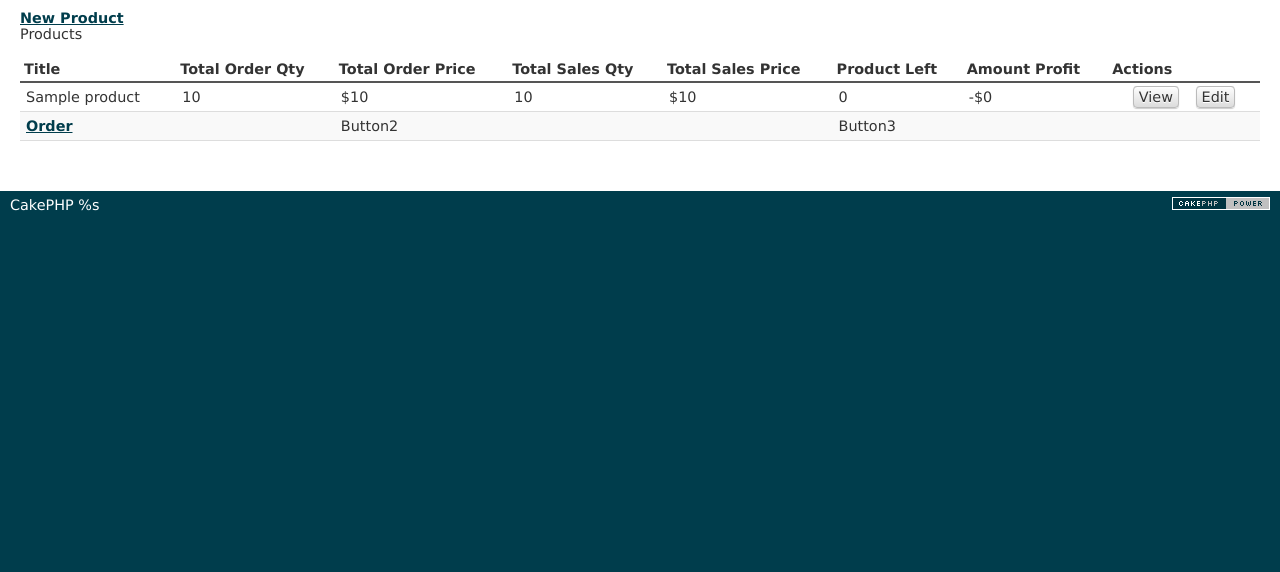
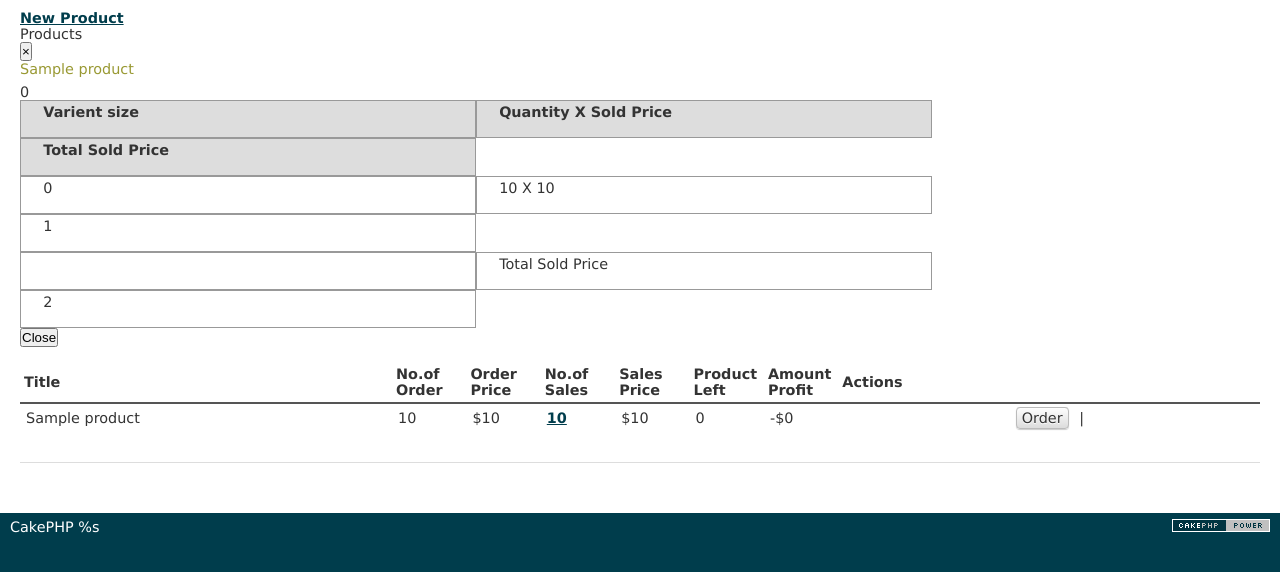
Before and after one commit to wekey123/management, a CakePHP app: the page made by app/View/Products/index.ctp in a window 1280 px wide. Shown: the part 47-619 px from the top of the page. Run offline with PHP 8.4 and a stand-in for CakePHP, Linux system fonts and the light colour scheme; the template is opened without the code that fills it: most values are stand-ins (such as "Sample title", 1, 10 or a date in 2020); data that the repository does not hold is empty; some libraries are stand-ins or nearby versions.

Commit message:
Product index page popup and inventories

```diff
--- a/app/View/Products/index.ctp
+++ b/app/View/Products/index.ctp
@@ -3,6 +3,26 @@
     border-bottom: 0px solid black;
     border-collapse: collapse;
 }
+.Titleactions {
+	float:left;
+	height:20px;
+	margin-top:10px;
+	width:160px;
+	padding-left:0px;
+}
+.Titleactions li{
+	display:none;
+}
+.Titleactions li a.confirdel{
+	color:#E80000;
+}
+.gtable tr:hover ul.Titleactions li{
+	display:inline;
+}
+.Titleactions li{
+	position:relative;
+}
+.rTable {  	display: block;   	width: 100%; } .rTableHeading, .rTableBody, .rTableFoot, .rTableRow{   	clear: both; } .rTableHead, .rTableFoot{   	background-color: #DDD;   	font-weight: bold; } .rTableCell, .rTableHead {   	border: 1px solid #999999;   	float: left;   	height: 30px;   	overflow: hidden;   	padding: 3px 1.8%;   	width: 33%; } .rTable:after {   	visibility: hidden;   	display: block;   	font-size: 0;   	content: " ";   	clear: both;   	height: 0; }
 </style>
 <div id="page-wrapper">
 
@@ -24,40 +44,93 @@
         </div>
    	    <div class="panel-body">
      	   <div class="dataTable_wrapper">
-            <table cellpadding="0" cellspacing="0" class="table table-striped table-bordered table-hover" id="dataTables-example" style="margin-top:15px;">
+            <table cellpadding="0" cellspacing="0" class="table table-striped table-bordered gtable table-hover" id="dataTables-example" style="margin-top:15px;">
 	<thead>
 	<tr>
 			<th><?php echo h('Title'); ?></th>
-            <th><?php echo h('Total Order Qty'); ?></th>
-			<th><?php echo h('Total Order Price'); ?></th>
-		    <th><?php echo h('Total Sales Qty'); ?></th>
-			<th><?php echo h('Total Sales Price'); ?></th>
+            <th><?php echo h('No.of Order'); ?></th>
+			<th><?php echo h('Order Price'); ?></th>
+		    <th><?php echo h('No.of Sales'); ?></th>
+			<th><?php echo h('Sales Price'); ?></th>
             <th><?php echo h('Product Left'); ?></th>
             <th><?php echo h('Amount Profit'); ?></th>
 			<th class="actions"><?php echo __('Actions'); ?></th>
 	</tr>
 	</thead>
 	<tbody>
-	<?php foreach ($products as $product): //debug($product);?>
+	<?php
+	if(!empty($products)){
+	$i=1;foreach ($products as $product): //echo '<pre>';print_r($product);?>
 	<tr>
-		<td><?php echo h($product['Product']['title']); ?>&nbsp;</td>
+		<td width="30%"><?php echo h($product['Product']['title']); ?>&nbsp;<br><ul class="Titleactions">
+<li><?php echo $this->Html->link(__('View'), array('action' => 'view', $product['Product']['id'])); ?>&nbsp;|&nbsp;</li>
+<li><?php echo $this->Html->link(__('Edit'), array('action' => 'edit', $product['Product']['id'])); ?>&nbsp;|&nbsp;</li>
+<li><?php //echo $this->Html->link(__('Delete'), array('action' => 'delete', $product['Product']['id']),array('class'=>'confirdel')); ?></li>
+</ul></td>
 
-		<td><?php echo $orderQty = (!empty($product['Product']['order_qty'])) ? $product['Product']['order_qty'] : 0; ?>&nbsp;</td>
-		<td><?php echo (!empty($product['Product']['order_purchase_price'])) ? '$'.$product['Product']['order_purchase_price'] : 0; ?>&nbsp;</td>
+		<td width="6%"><?php echo $orderQty = (!empty($product['Product']['order_qty'])) ? $product['Product']['order_qty'] : 0; ?>&nbsp;</td>
+		<td width="6%"><?php echo (!empty($product['Product']['order_purchase_price'])) ? '$'.$product['Product']['order_purchase_price'] : 0; ?>&nbsp;</td>
 
-		<td><?php echo $salesQty = (!empty($product['Product']['sale_qty']))? $product['Product']['sale_qty'] : 0; ?>&nbsp;</td>
-		<td><?php echo (!empty($product['Product']['sale_sale_price'])) ? '$'.$product['Product']['sale_sale_price'] : 0; ?>&nbsp;</td>
+		<td width="6%"><?php $salesQty = (!empty($product['Product']['sale_qty']))? $product['Product']['sale_qty'] : 0; ?><?php echo $this->Html->link(__($salesQty), array('action' => '#varientModal'.$i),array('data-toggle'=>'modal','data-target'=>'#varientModal'.$i,)); ?>&nbsp;</td>
+		<td width="6%"><?php echo (!empty($product['Product']['sale_sale_price'])) ? '$'.$product['Product']['sale_sale_price'] : 0; ?>&nbsp;</td>
 
-        <td><?php echo $orderQty - $salesQty;  ?>&nbsp;</td>
-		<td><?php echo ($product['Product']['order_purchase_price'] >= $product['Product']['sale_sale_price']) ? '-$'.($product['Product']['order_purchase_price'] - $product['Product']['sale_sale_price']) : '$'.($product['Product']['sale_sale_price'] - $product['Product']['order_purchase_price']); ?>&nbsp;</td>
+        <td width="6%"><?php echo $orderQty - $salesQty;  ?>&nbsp;</td>
+		<td width="6%"><?php echo ($product['Product']['order_purchase_price'] >= $product['Product']['sale_sale_price']) ? '-$'.($product['Product']['order_purchase_price'] - $product['Product']['sale_sale_price']) : '$'.($product['Product']['sale_sale_price'] - $product['Product']['order_purchase_price']); ?>&nbsp;</td>
 
 		<td class="actions">
-			<?php echo $this->Html->link(__('View'), array('action' => 'view', $product['Product']['id'])); ?>
-			<?php echo $this->Html->link(__('Edit'), array('action' => 'edit', $product['Product']['id'])); ?>
+        	<?php echo $this->Html->link(__('Order'), array('controller'=>'inventories','action' => 'add', $product['Product']['id'])); ?>&nbsp;|&nbsp;
+			<?php //echo $this->Html->link(__('Varients'), array('action' => '#varientModal'.$i),array('data-toggle'=>'modal','data-target'=>'#varientModal'.$i,)); ?>
 		</td>
+        <!-- Modal -->
+        <div id="varientModal<?php echo $i;?>" class="modal fade" role="dialog">
+          <div class="modal-dialog">
+
+            <!-- Modal content-->
+            <div class="modal-content">
+              <div class="modal-header">
+                <button type="button" class="close" data-dismiss="modal">&times;</button>
+                <h4 class="modal-title"><?php echo h($product['Product']['title']); ?></h4>
+              </div>
+              <div class="modal-body">
+              <div class="panel panel-default">
+
+              <?php foreach ($product['attribute'] as $key => $salesVary):
+			  			echo '<div class="panel-heading">'.$key.'</div>';?>
+						<div class="panel-body">
+                            <div class="rTable">
+                              <div class="rTableRow">
+                                <div class="rTableHead"><strong><?php echo h('Varient size'); ?></strong></div>
+                                <div class="rTableHead"><span style="font-weight: bold;"><?php echo h('Quantity X Sold Price'); ?></span></div>
+                                <div class="rTableHead"><?php echo h('Total Sold Price'); ?></div>
+                              </div>
+                              <?php 	foreach($salesVary as $key2 => $salesValue){ ?>
+                              <div class="rTableRow">
+                                <div class="rTableCell"><?php echo $key2 ?></div>
+                                <div class="rTableCell"><?php echo $salesValue['quantity']; ?> X <?php echo $salesValue['sale_price'] ?></div>
+                                <div class="rTableCell"><?php echo $salesValue['total_sale_price'] ?></div>
+                              </div>
+                              <?php  $total_sale_price += $salesValue['total_sale_price'];} ?>
+                              <div class="rTableRow">
+                                <div class="rTableCell"></div>
+                                <div class="rTableCell"><?php echo h('Total Sold Price'); ?></div>
+                                <div class="rTableCell"><?php echo $total_sale_price ?></div>
+                              </div>
+                            </div>
+             			</div>
+			 <?php	endforeach ?>
+                <?php /*?><p><?php echo '<pre>';print_r($product['attribute']); ?></p><?php */?>
+                </div>
+              </div>
+              <div class="modal-footer">
+                <button type="button" class="btn btn-default" data-dismiss="modal">Close</button>
+              </div>
+            </div>
+
+          </div>
+        </div>
 	</tr>
-    <tr><td colspan="2"><?php echo $this->Html->link(__('Order'), array('controller'=>'inventories','action' => 'add', $product['Product']['id'])); ?></td> <td colspan="3">Button2</td> <td colspan="3">Button3</td></tr>
-<?php endforeach; ?>
+<?php $i++;endforeach; }else {?>
+<tr><td colspan="8" align="center">No Products available</td></tr><?php } ?>
 	</tbody>
 	</table>
 
```
Also changed, not shown: app/Controller/ProductsController.php (+20 -0 lines), app/View/Inventories/add.ctp (+6 -3 lines), app/View/Inventories/getform.ctp (+14 -3 lines), app/View/Layouts/admin.ctp (+8 -1 lines).
